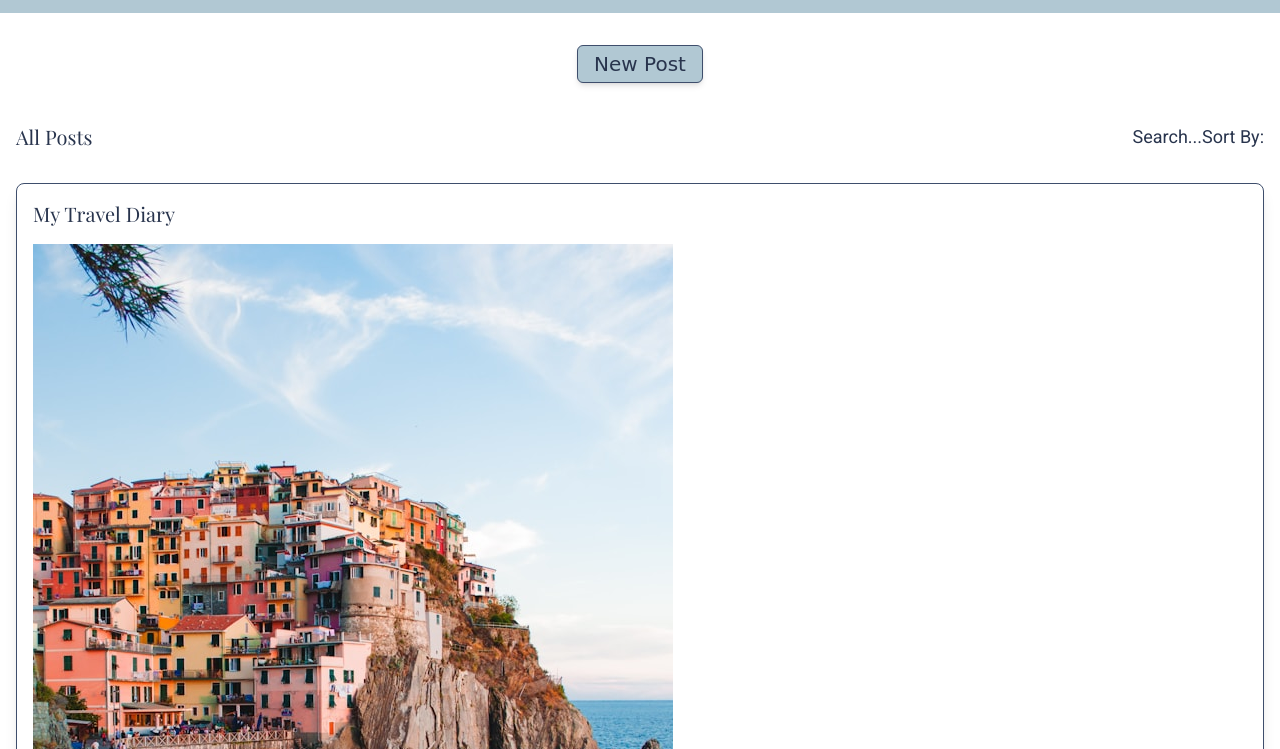
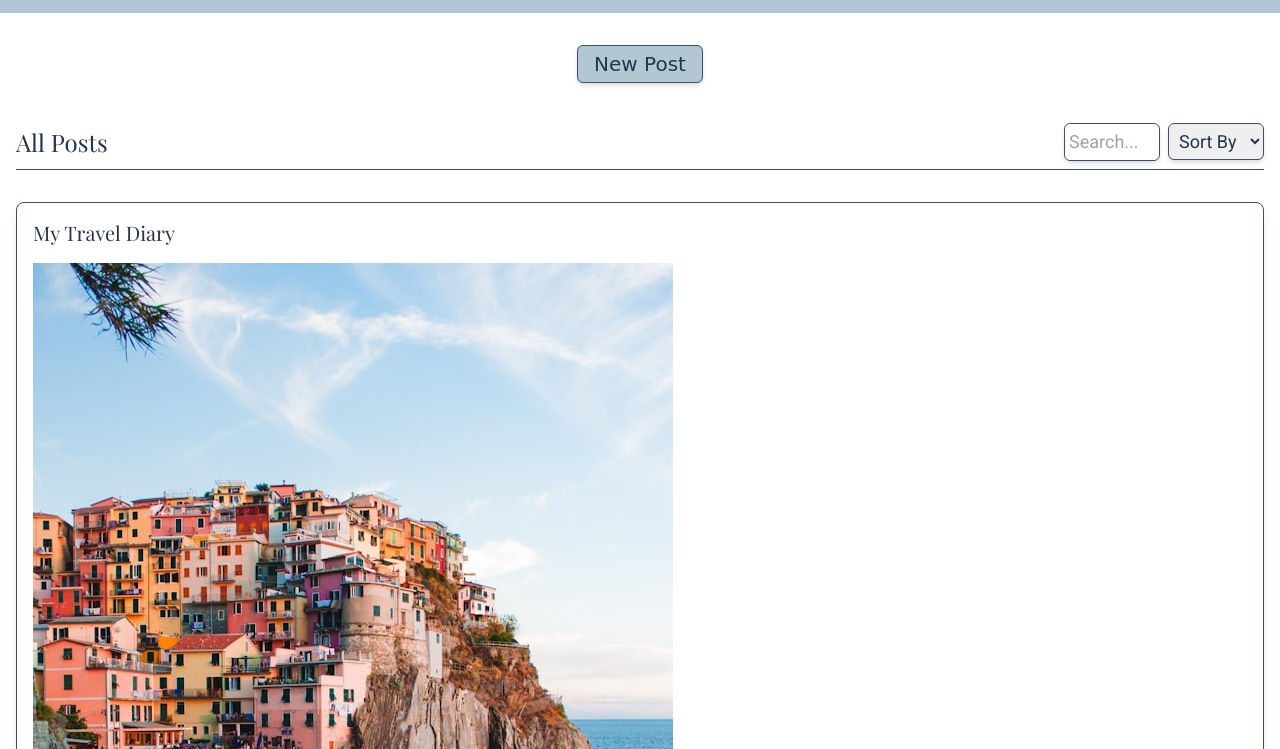
Before and after one commit to hannahoi98/css-frameworks-CA, a website built with Vite: page feed/index.html in a window 1280 px wide. Shown: the part 51-800 px from the top of the page. Built offline with nearby package versions, Linux system fonts and the light colour scheme; a web font is replaced by a local one.

Commit message:
Feat: Searchfield and sorting

```diff
--- a/feed/index.html
+++ b/feed/index.html
@@ -38,15 +38,35 @@
       </button>
     </div>
 
-    <div class="flex justify-between items-center mt-10 dark:text-darkText">
-      <div>
-        <h2 class="font-heading text-xl">All Posts</h2>
+    <div class="flex justify-between items-center mt-10 dark:text-darkText border-b border-darkElements">
+      <div class="mb-2">
+        <h2 class="font-heading text-2xl">All Posts</h2>
       </div>
-      <div class="flex text-lg">
+      <div class="flex text-lg mb-2">
 
-        <p>Search...</p>
-        <!--Dropdown sorting-->
-        <p>Sort By:</p>
+        <form action="#" method="get">
+          <label for="search" class="hidden">Search:</label>
+          <input
+            type="search"
+            name="search"
+            id="search"
+            placeholder="Search..."
+            class="w-24 p-1 border border-darkElements rounded-md shadow-md">
+        </form>
+        <form>
+          <select
+            name="sort"
+            id="sort"
+            class="w-24 p-1.5 ml-2 border border-darkElements rounded-md shadow-md">
+            <option value="#" selected disabled>Sort By</option>
+            <option value="Africa">Africa</option>
+            <option value="Asia">Asia</option>
+            <option value="Australia">Australia</option>
+            <option value="Europe">Europe</option>
+            <option value="North America"></option>
+            <option value="South America"></option>
+          </select>
+        </form>
       </div>
     </div>
     <!--Add Underline under this element-->
```
Also changed, not shown: css/style.css.
